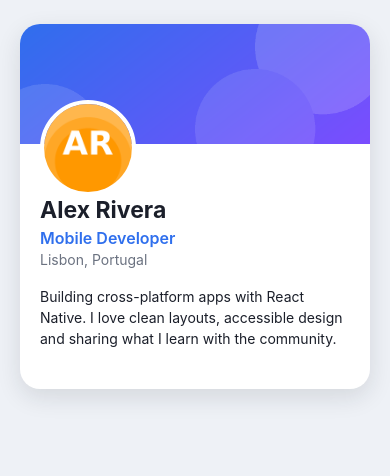
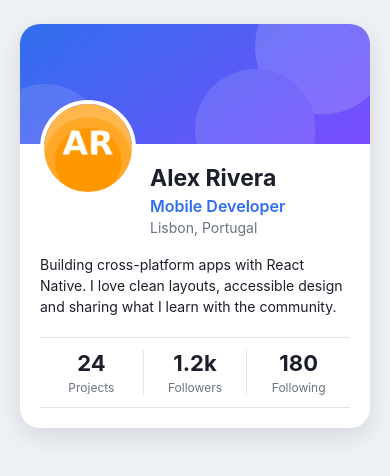
Before and after one commit to BastianMardones/react-profile-card, a React Native app: screen / in a window 390 px wide. Shown: the top 476 px of the page. Built offline with nearby package versions, Linux system fonts and the light colour scheme.

Commit message:
step 3: header and statistics rows

```diff
--- a/App.js
+++ b/App.js
@@ -23,9 +23,9 @@ export default function App() {
  return (<View style={styles.screen}><View style={[styles.card, width > 600 && styles.wideCard]}>
  <Image source={require('./assets/banner.png')} style={styles.banner} resizeMode="cover" accessible={false} />
  <View style={styles.content}>
- <View style={styles.avatarWrap}><Image source={require('./assets/avatar.png')} style={styles.avatar} accessibilityLabel="Alex Rivera's avatar" /></View><Text style={styles.name}>Alex Rivera</Text><Text style={styles.role}>Mobile Developer</Text><Text style={styles.location}>Lisbon, Portugal</Text>
+ <View style={styles.header}><View style={styles.avatarWrap}><Image source={require('./assets/avatar.png')} style={styles.avatar} accessibilityLabel="Alex Rivera's avatar" /></View><View style={styles.identity}><Text style={styles.name}>Alex Rivera</Text><Text style={styles.role}>Mobile Developer</Text><Text style={styles.location}>Lisbon, Portugal</Text></View></View>
  <Text style={styles.bio} numberOfLines={3}>{BIO}</Text>
-
+ <View style={styles.stats}>{STATS.map((stat, index) => <StatItem key={stat.label} label={stat.label} value={stat.value} divider={index > 0} />)}</View>
 
  </View></View></View>);
 }
```
